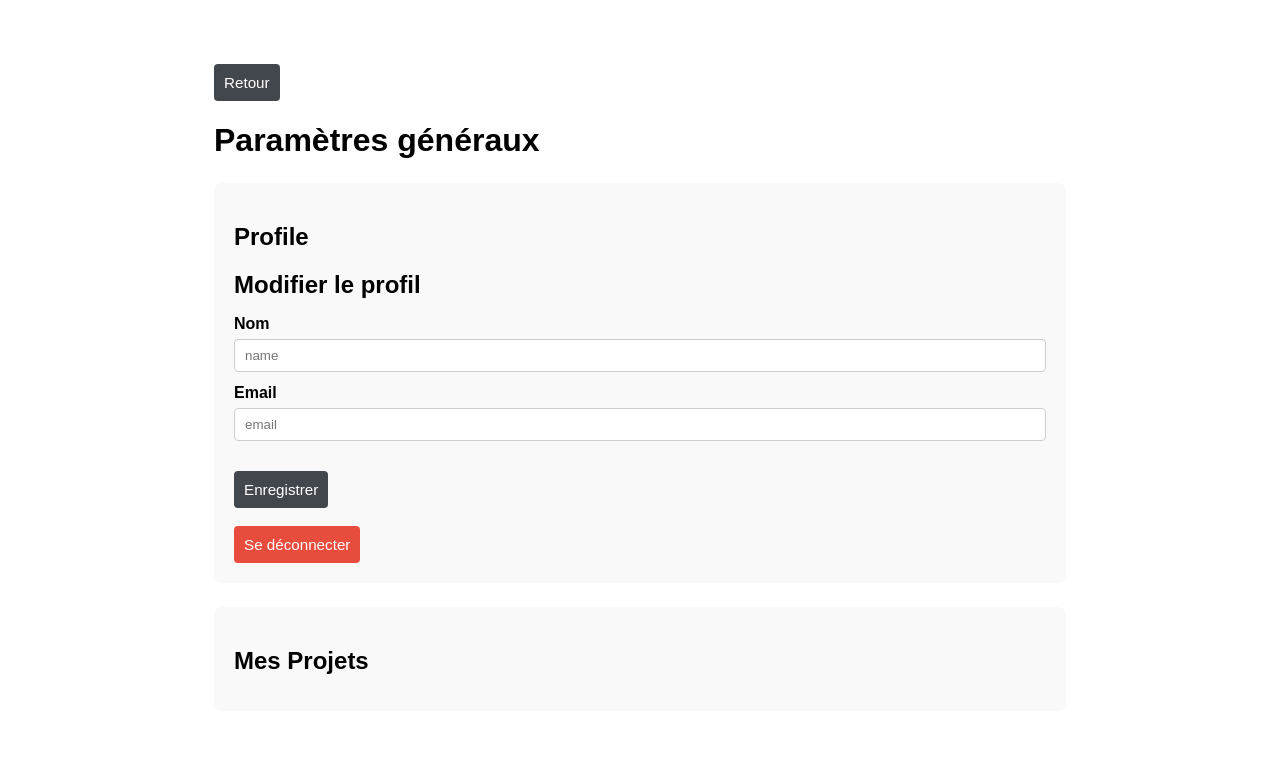
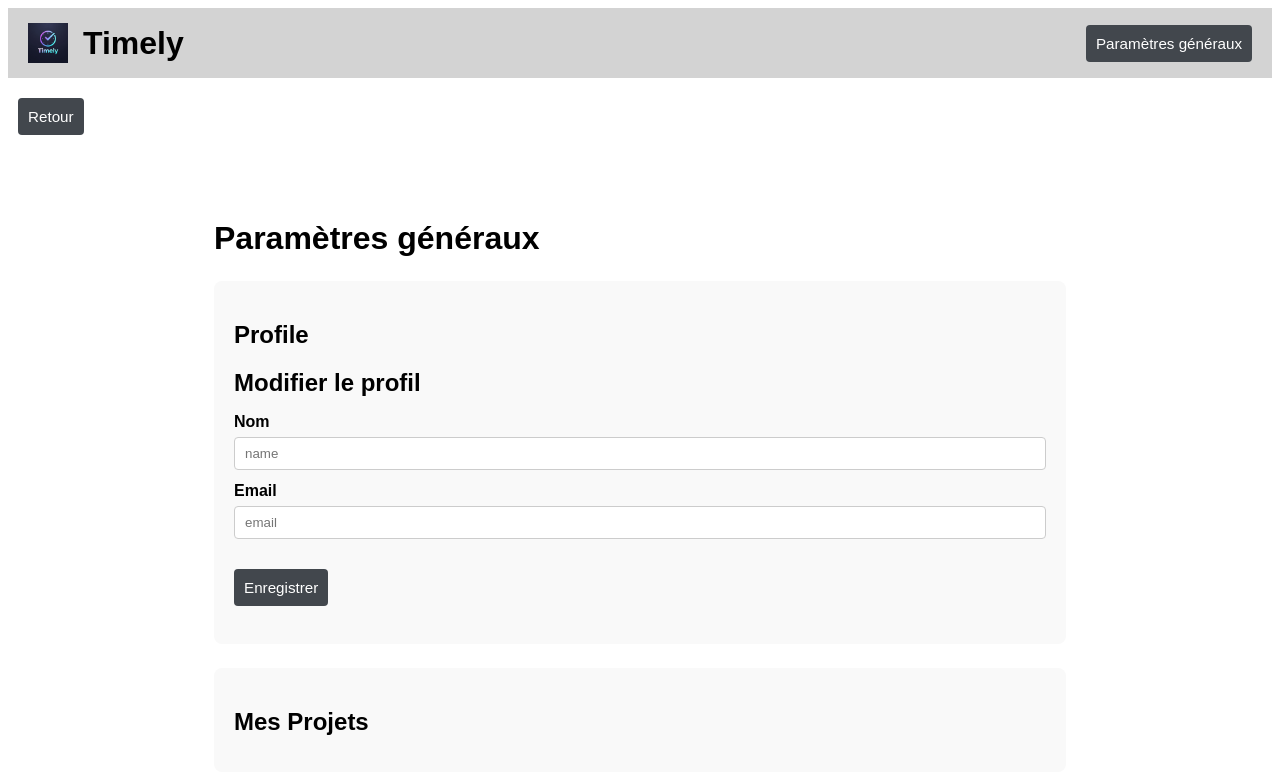
Before and after one commit to DioAkaTheWorld/Timely, a Vue app in the folder Timely/: page /settings in a window 1280 px wide. Shown: the top 774 px of the page. Built offline with nearby package versions, Linux system fonts and the light colour scheme.

Commit message:
ajout du header

```diff
--- a/Timely/src/App.vue
+++ b/Timely/src/App.vue
@@ -1,6 +1,7 @@
 <script setup>
-
+    import Header from './components/Header.vue'
 </script>
 <template>
+    <Header></Header>
     <RouterView />
 </template>
--- a/Timely/src/assets/style.css
+++ b/Timely/src/assets/style.css
@@ -59,13 +59,6 @@
   background: #0a0c0e;
 }
 
-.logout-btn {
-  background: #e74c3c;
-}
-
-.logout-btn:hover {
-  background: #c0392b;
-}
 
 /* ===== ERREURS ===== */
 
@@ -148,3 +141,49 @@
   border: 1px solid #ccc;
   border-radius: 4px;
 }
+
+.header {
+  display: flex;
+  justify-content: space-between;
+  align-items: center;
+  background-color: #d3d3d3;
+  padding: 10px 20px;
+  width: 100%;
+  height: 70px;
+  box-sizing: border-box;
+}
+
+.header .left {
+  display: flex;
+  align-items: center;
+  gap: 15px;
+}
+
+.logo {
+  height: 40px;
+  width: auto;
+}
+
+.logout-btn {
+  background-color: rgb(227, 30, 30);
+  color: white;
+  border: none;
+  padding: 8px 15px;
+  cursor: pointer;
+  border-radius: 5px;
+}
+
+.logout-btn:hover {
+  background-color: darkred;
+}
+
+.right {
+  display: flex;
+  align-items: center;
+  gap: 10px;
+}
+
+.retour{
+  margin-top: 20px;
+  margin-left: 10px;
+}
--- /dev/null
+++ b/Timely/src/components/Header.vue
@@ -0,0 +1,39 @@
+<script setup>
+    import { useRouter } from 'vue-router'
+    import { useAuthStore } from '@/stores/auth';
+
+    const auth = useAuthStore();
+    const router = useRouter();
+
+    function logout() {
+        auth.logout();
+        router.push('/login');
+    }
+
+    function goSettings() {
+        router.push('/settings')
+    }
+
+</script>
+
+<template>
+    <header class="header">
+        <div class="left">
+            <img src="../../logo.png" alt="logo" class="logo">
+            <h1 class="title">Timely</h1>
+        </div>
+
+        <div class="right">
+            <button class="btn" @click="goSettings">
+                Paramètres généraux
+            </button>
+
+            <div v-if="auth.user">
+                <button class="btn logout-btn" @click="logout">
+                    Se déconnecter
+                </button>
+            </div>
+
+        </div>
+    </header>
+</template>
--- a/Timely/src/views/HomeView.vue
+++ b/Timely/src/views/HomeView.vue
@@ -5,21 +5,15 @@
   const auth = useAuthStore();
   const router = useRouter();
 
-  function param() {
-    router.push('/settings')
+  function login(){
+    router.push('/login');
   }
+
 
 </script>
 <template>
   <div class="home-container">
       <h1 class="home-title">Home</h1>
-
-      <div>
-        <button class="btn" @click="param">
-          Paramètres
-        </button>
-      </div>
-
       <div v-if="auth.user" class="home-card">
         <p>
           tu es bien connecté
--- a/Timely/src/views/SettingsView.vue
+++ b/Timely/src/views/SettingsView.vue
@@ -20,11 +20,6 @@
         router.push('/home');
     }
 
-    function logout() {
-        auth.logout();
-        router.push('/login');
-    }
-
     async function updateProfile() {
         if (!name.value || !email.value) {
             alert('Nom et email obligatoires')
@@ -42,10 +37,10 @@
 </script>
 
 <template>
+    <button class="btn retour" @click="retour">
+        Retour
+    </button>
     <div class="settings-conatiner">
-        <button class="btn" @click="retour">
-            Retour
-        </button>
         <h1>Paramètres généraux</h1>
         <div class="profile">
             <h2>Profile</h2>
@@ -76,11 +71,6 @@
             <button class="btn" @click="updateProfile">
                 Enregistrer
             </button> <br><br>
-
-
-            <button class="btn logout-btn" @click="logout">
-                Se déconnecter
-            </button>
         </div>
 
         <div class="projet">
```
